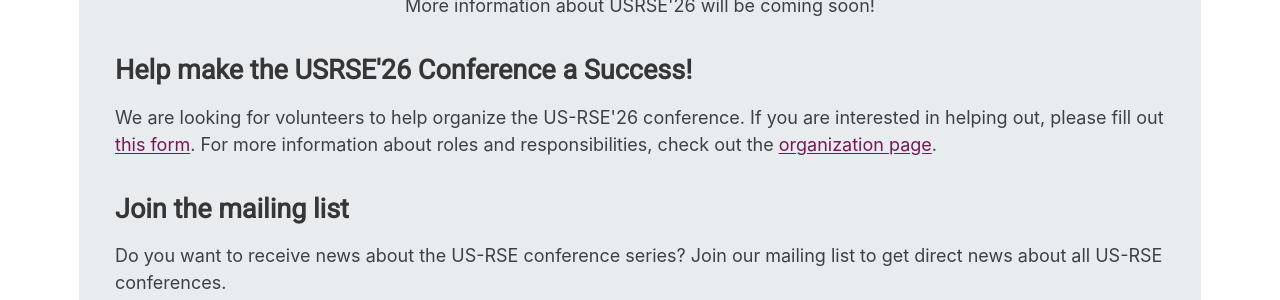
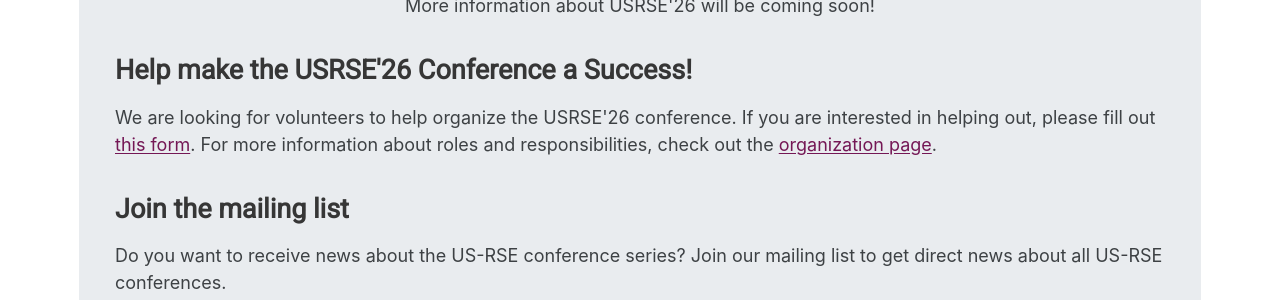
Before and after one commit to USRSE/usrse26, a Jekyll site: the page built from index.html, in a window 1280 px wide and 900 px high, scrolled down 344 px. Shown: the part 153-453 px from the top of the window. Built offline with Jekyll 4.4.1, drawn with Linux system fonts in a browser that asks for light colours; the list of posts is cut into pages by our own code; a style sheet for code colours, icons or effects is not loaded.

Commit message:
Update index.html
removed 3 hyphens

```diff
--- a/index.html
+++ b/index.html
@@ -22,11 +22,11 @@
   <h3>Help make the USRSE'26 Conference a Success!</h3>
 
   <p>
-  We are looking for volunteers to help organize the US-RSE'26 conference.
+  We are looking for volunteers to help organize the USRSE'26 conference.
   If you are interested in helping out, please fill out
-  <a href="https://forms.gle/Rt1usiy55EcmfDJeA" target="_blank" alt="Link to the US-RSE'26 Conference Volunteer Form">this form</a>.
+  <a href="https://forms.gle/Rt1usiy55EcmfDJeA" target="_blank" alt="Link to the USRSE'26 Conference Volunteer Form">this form</a>.
   For more information about roles and responsibilities, check out the
-  <a href="{{ site.baseurl }}/organization" alt="Link to the US-RSE'26 Conference Organization page">organization page</a>.
+  <a href="{{ site.baseurl }}/organization" alt="Link to the USRSE'26 Conference Organization page">organization page</a>.
   </p>
 
   <h3>Join the mailing list</h3>
```
